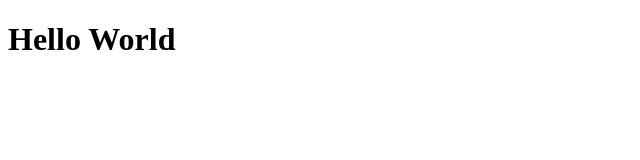
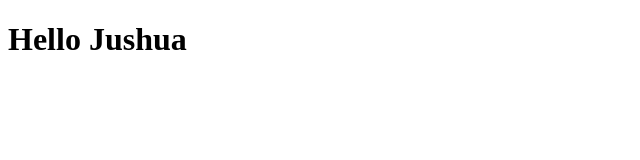
Before and after one commit to JoshValencia/gitdemo, a plain HTML site: page index.html in a window 1280 px wide. Shown: the full height of the page, 0-640 px from the left. Drawn offline with Linux system fonts and the light colour scheme.

Commit message:
changed hello world to hello jushua

```diff
--- a/index.html
+++ b/index.html
@@ -7,6 +7,6 @@
     <title>Document</title>
   </head>
   <body>
-    <h1>Hello World</h1>
+    <h1>Hello Jushua</h1>
   </body>
 </html>
```
